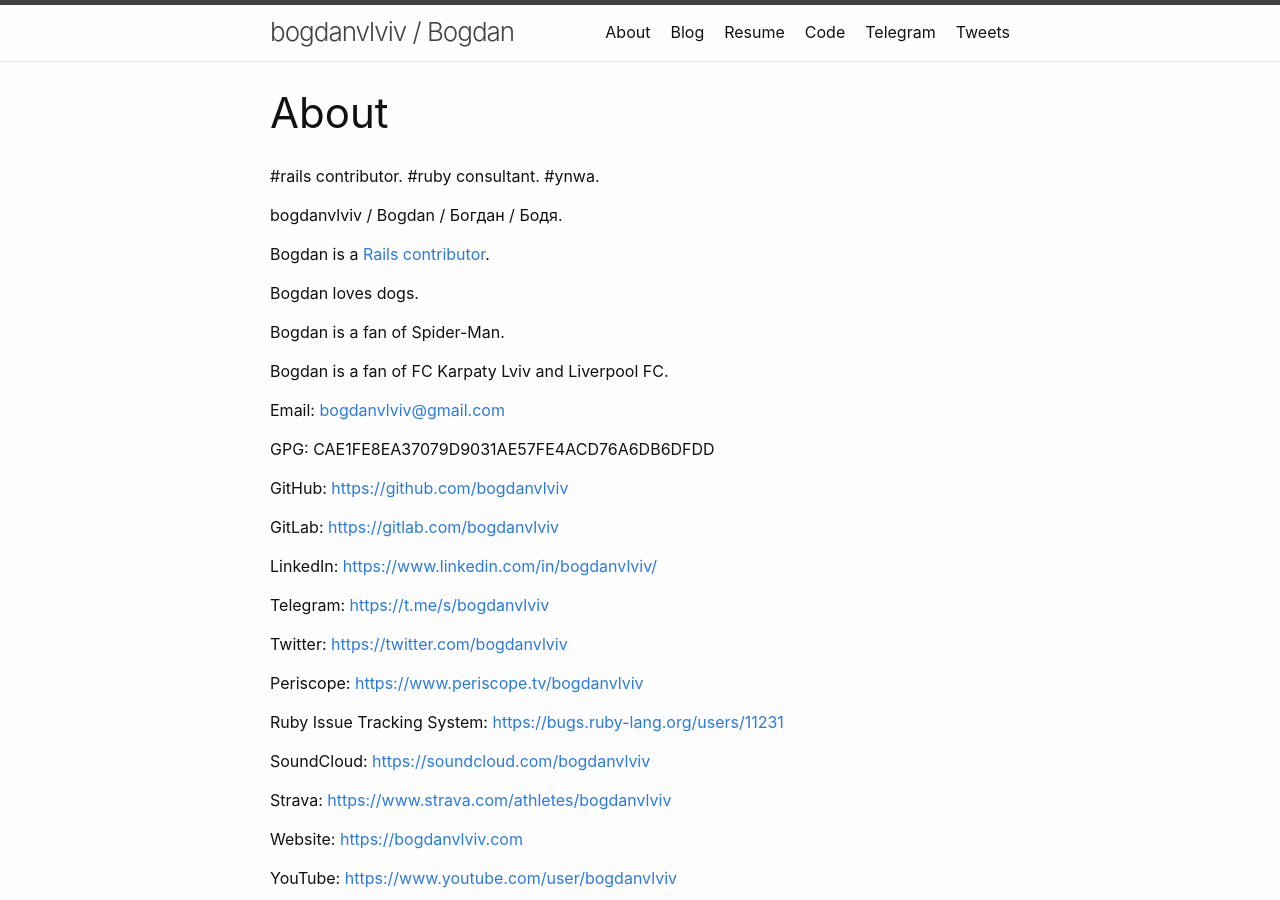
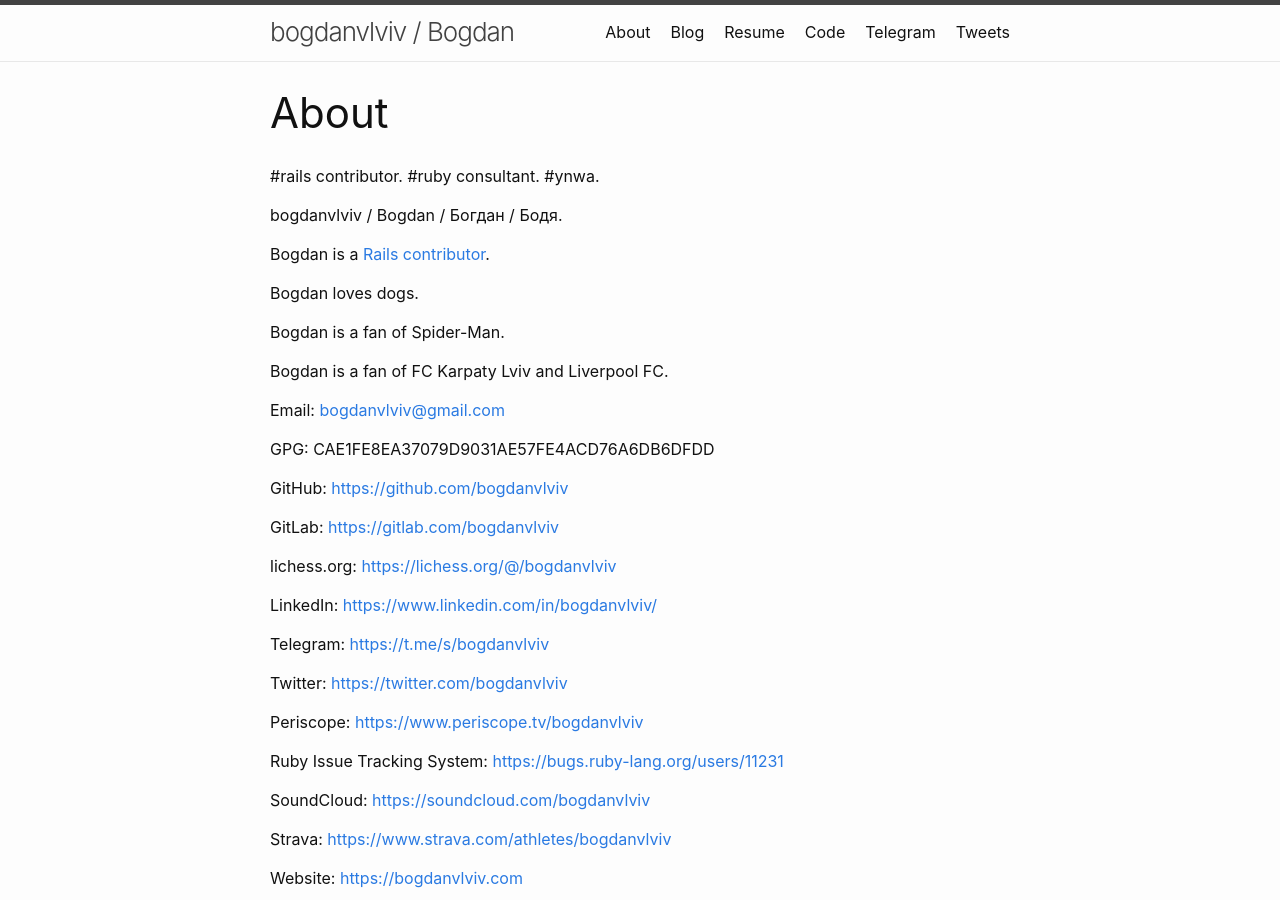
Before and after one commit to crowdpro3/bogdanvlviv.github.io, a Jekyll site: the page built from about.html, in a window 1280 px wide and 900 px high. Built offline with Jekyll 4.4.1, drawn with Linux system fonts in a browser that asks for light colours.

Commit message:
Add lichess.org on about page

```diff
--- a/about.html
+++ b/about.html
@@ -48,6 +48,10 @@
 </p>
 
 <p>
+  lichess.org: <a href="https://lichess.org/@/bogdanvlviv" target="_blank">https://lichess.org/@/bogdanvlviv</a>
+</p>
+
+<p>
   LinkedIn: <a href="https://www.linkedin.com/in/bogdanvlviv/" target="_blank">https://www.linkedin.com/in/bogdanvlviv/</a>
 </p>
 
```
